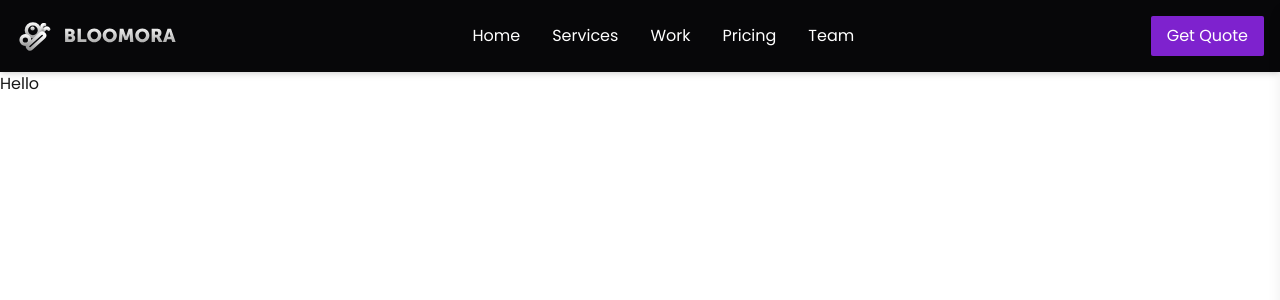
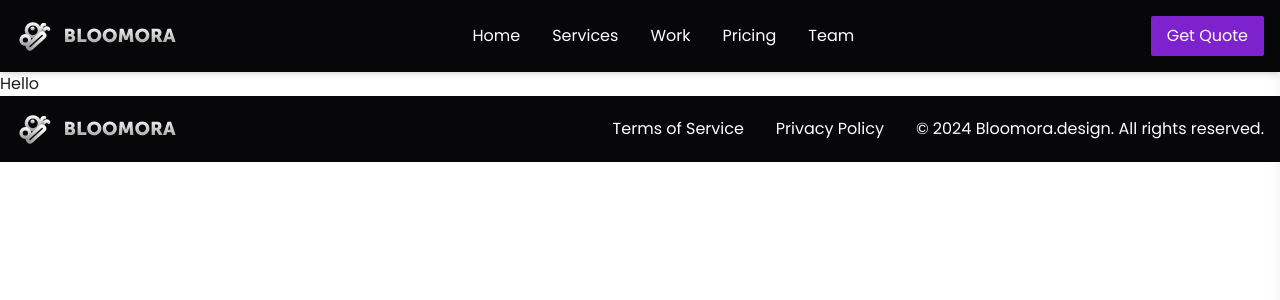
Before and after one commit to moulibheemaneti/bloomora, a Next.js app: page / in a window 1280 px wide. Shown: the top 300 px of the page. Built offline with nearby package versions, Linux system fonts and the light colour scheme.

Commit message:
Footer added

```diff
--- /dev/null
+++ b/src/app/components/Footer.tsx
@@ -0,0 +1,24 @@
+"use client";  // Mark this as a client component
+
+import Image from 'next/image'; // Using Next.js Image component
+import Link from 'next/link';
+
+const Footer = () => {
+    return (
+        <nav className="relative bg-[#070709] flex justify-between items-center p-4 text-white h-84 shadow-[0px_-4px_24px_0px_#FFFFFF1F]">
+            {/* Left side: Logo */}
+            <div className="flex items-center">
+                <Image src="/logo.svg" alt="Logo" width={160} height={40} priority />
+            </div>
+
+            {/* Center: Nav items for web view */}
+            <div className="hidden md:flex space-x-8">
+                <Link href="/">Terms of Service</Link>
+                <Link href="/">Privacy Policy</Link>
+                <Link href="/">© 2024 Bloomora.design. All rights reserved.</Link>
+            </div>
+        </nav>
+    );
+};
+
+export default Footer;
--- a/src/app/layout.tsx
+++ b/src/app/layout.tsx
@@ -2,6 +2,7 @@ import type { Metadata } from "next";
 import "./globals.css";
 import Navbar from "./components/Header";
 import { Roboto, Poppins } from "next/font/google";
+import Footer from "./components/Footer";
 
 export const roboto = Roboto({
   weight: ["400", "500", "700"],
@@ -25,9 +26,12 @@ export default function RootLayout({
 }>) {
   return (
     <html lang="en">
-      <body className={poppins.className}>
+      <body className={`${poppins.className} flex flex-col`}>
         <Navbar />
-        {children}
+        <main className="flex-1">
+          {children}
+        </main>
+        <Footer />
       </body>
     </html>
   );
```
